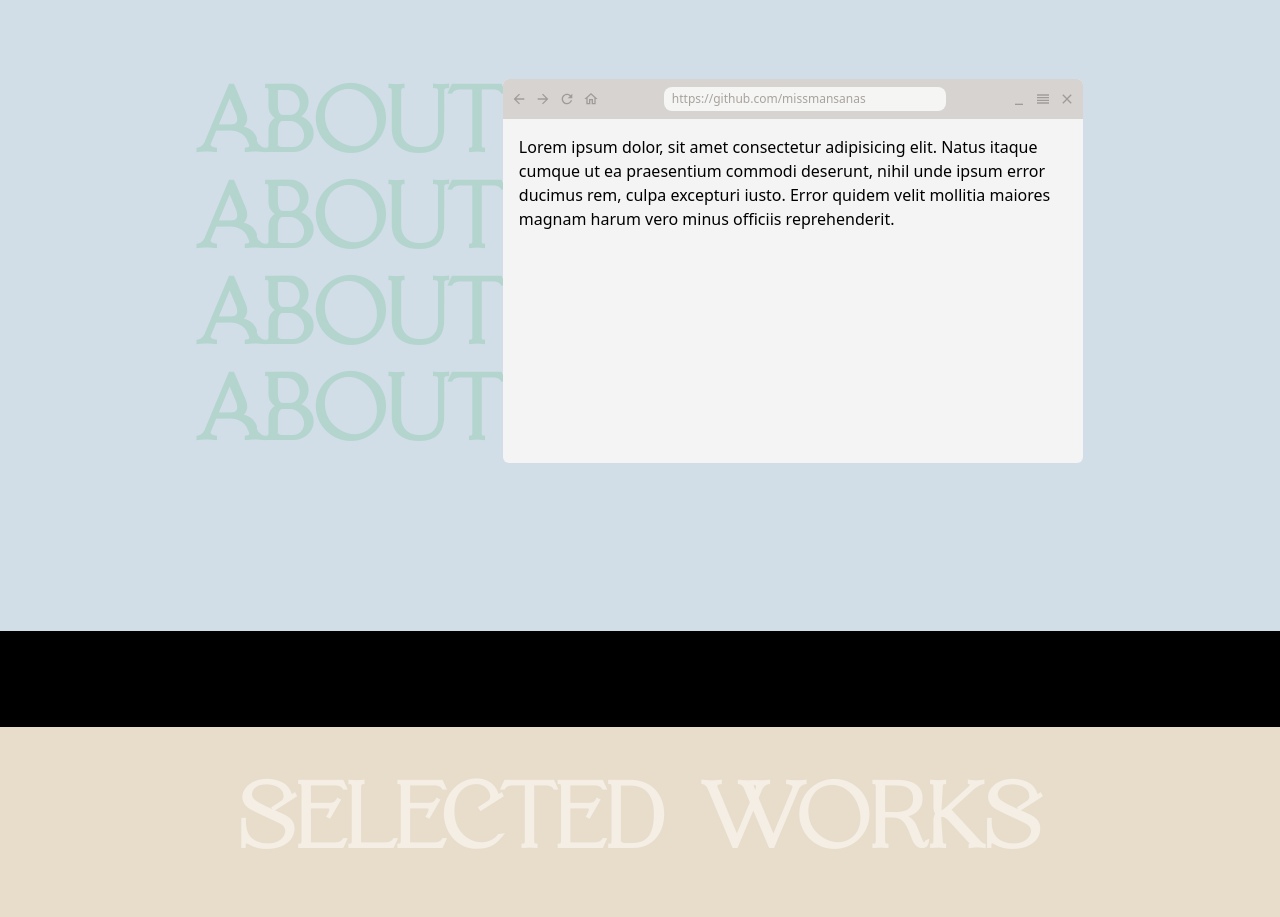
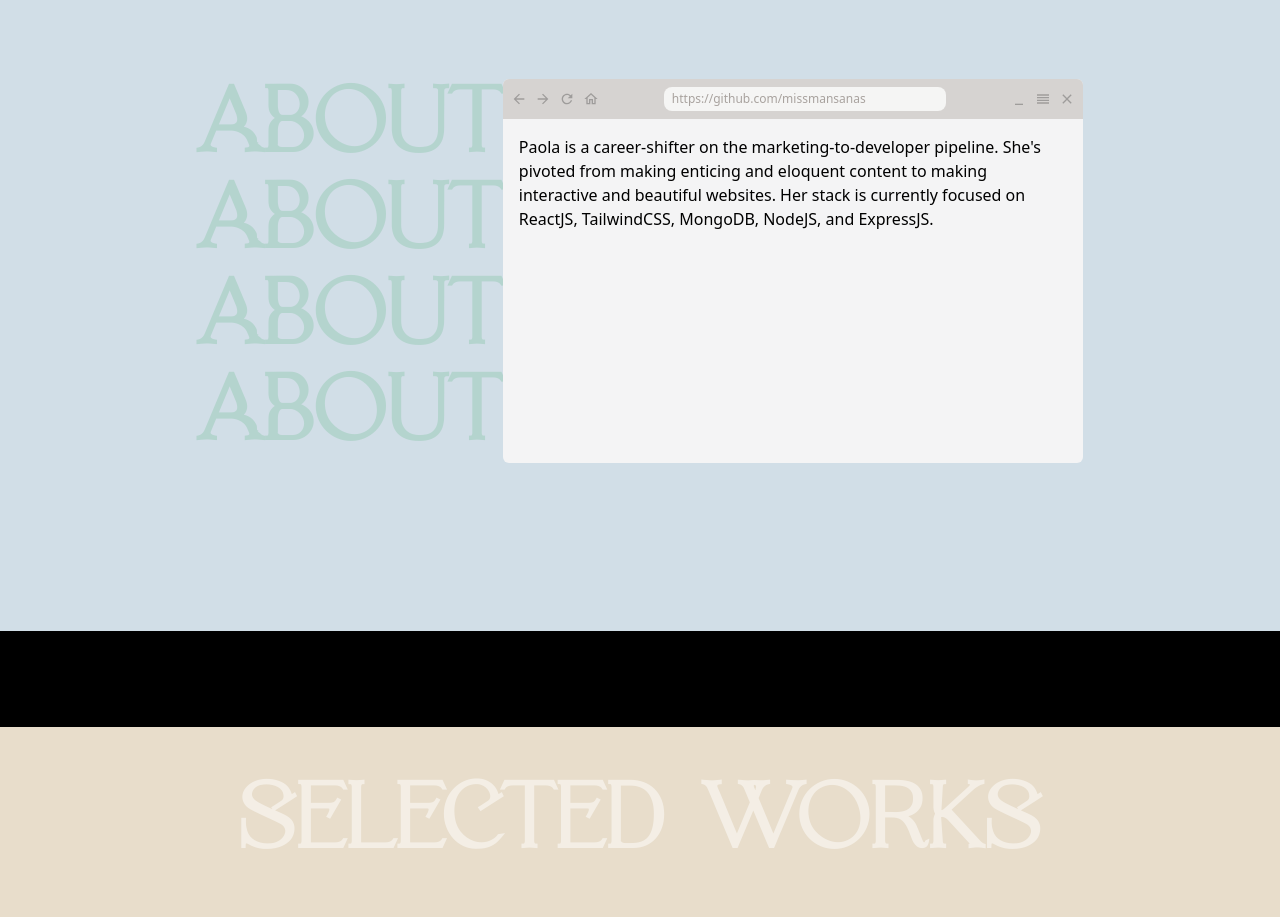
Before and after one commit to missmansanas/missmansanas.github.io, a React (Vite) app: page / in a window 1280 px wide. Shown: the part 860-1777 px from the top of the page. Built offline with nearby package versions, Linux system fonts and the light colour scheme.

Commit message:
Copy update

```diff
--- a/src/App.jsx
+++ b/src/App.jsx
@@ -74,7 +74,7 @@ function App() {
               </div>
             </div>
             <div className='p-4'>
-              <p className='w-3/5 md:w-full'>Lorem ipsum dolor, sit amet consectetur adipisicing elit. Natus itaque cumque ut ea praesentium commodi deserunt, nihil unde ipsum error ducimus rem, culpa excepturi iusto. Error quidem velit mollitia maiores magnam harum vero minus officiis reprehenderit.</p>
+              <p className='w-3/5 md:w-full'>Paola is a career-shifter on the marketing-to-developer pipeline. She's pivoted from making enticing and eloquent content to making interactive and beautiful websites. Her stack is currently focused on ReactJS, TailwindCSS, MongoDB, NodeJS, and ExpressJS.</p>
 
             </div>
           </div>
```
